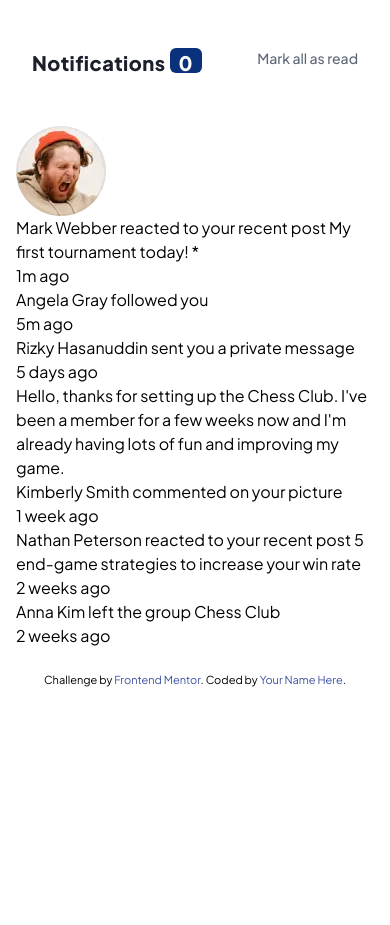
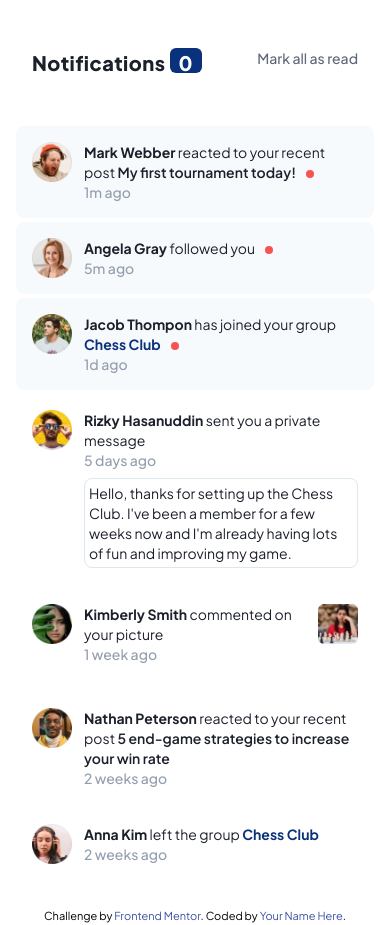
Before and after one commit to CarlosArgelio/challange-notification-page, a React (Vite) app: page / in a window 390 px wide. Before the commit the page ends 844 px from the top, so only its background shows below. Built offline with nearby package versions, Linux system fonts and the light colour scheme.

Commit message:
style: mockup mobile notification

```diff
--- a/src/Components/NotificationCard.tsx
+++ b/src/Components/NotificationCard.tsx
@@ -1,68 +1,132 @@
-import { avatars } from "./../assets/images";
+import { avatars, ImageGhess } from "./../assets/images";
 
 export const NotificationCard = () => {
   return (
     <>
       {/* Notifications */}
       <div>
-        <div>
-          <img src={avatars.markWebber} alt="" />
-          <p>
-            {" "}
-            <span>Mark Webber</span> <span>reacted to your recent post</span>{" "}
-            <span>My first tournament today!</span>{" "}
-            <span className="status">*</span>
-          </p>
-          <p>1m ago</p>
-        </div>
-
+        <div className="flex gap-3 p-4 text-sm bg-very-ligth-graying-blue text-very-dark-blue cursor-pointer mb-1 rounded-lg">
+          <img src={avatars.markWebber} alt="" className="w-10 h-10" />
           <div>
             <p>
               {" "}
-            <span>Angela Gray</span> <span>followed you</span>
+              <span className="font-bold text-very-dark-blue hover:text-primary-blue">
+                Mark Webber
+              </span>{" "}
+              <span>reacted to your recent post</span>{" "}
+              <span className="font-semibold hover:text-primary-blue">
+                My first tournament today!
+              </span>{" "}
+              {/* status */}
+              <span className="inline-block w-2 h-2 bg-primary-red rounded-full ml-2"></span>
             </p>
-          <p>5m ago</p>
+            <p className="text-grayish-blue font-medium">1m ago</p>
+          </div>
         </div>
 
+        <div className="flex gap-3 p-4 text-sm bg-very-ligth-graying-blue text-very-dark-blue cursor-pointer mb-1 rounded-lg">
+          <img src={avatars.angelaGray} alt="" className="w-10 h-10" />
           <div>
             <p>
               {" "}
-            <span>Rizky Hasanuddin</span>{" "}
-            <span>sent you a private message</span>
+              <span className="font-bold text-very-dark-blue hover:text-primary-blue">
+                Angela Gray
+              </span>{" "}
+              <span>followed you</span> {/* status */}
+              <span className="inline-block w-2 h-2 bg-primary-red rounded-full ml-2"></span>
             </p>
-          <p>5 days ago</p>
-          <p>
-            Hello, thanks for setting up the Chess Club. I've been a member for
-            a few weeks now and I'm already having lots of fun and improving my
-            game.
-          </p>
+            <p className="text-grayish-blue font-medium">5m ago</p>
+          </div>
         </div>
 
+        <div className="flex gap-3 p-4 text-sm bg-very-ligth-graying-blue text-very-dark-blue cursor-pointer mb-1 rounded-lg">
+          <img src={avatars.jacobThompson} alt="" className="w-10 h-10" />
           <div>
             <p>
               {" "}
-            <span>Kimberly Smith</span> <span>commented on your picture</span>
+              <span className="font-bold text-very-dark-blue hover:text-primary-blue">
+                Jacob Thompon
+              </span>{" "}
+              <span>has joined your group</span>{" "}
+              <span className="font-bold text-primary-blue">Chess Club</span>{" "}
+              {/* status */}
+              <span className="inline-block w-2 h-2 bg-primary-red rounded-full ml-2"></span>
             </p>
-          <p>1 week ago</p>
+            <p className="text-grayish-blue font-medium">1d ago</p>
+          </div>
         </div>
 
+        <div className="flex gap-3 p-4 text-sm text-very-dark-blue cursor-pointer mb-1 rounded-lg">
+          <img src={avatars.rizkyHasanuddin} alt="" className="w-10 h-10" />
           <div>
             <p>
               {" "}
-            <span>Nathan Peterson</span>{" "}
-            <span>reacted to your recent post</span>{" "}
-            <span>5 end-game strategies to increase your win rate</span>
+              <span className="font-bold text-very-dark-blue hover:text-primary-blue">
+                Rizky Hasanuddin
+              </span>{" "}
+              <span>sent you a private message</span> {/* status */}
+              {/* <span className="inline-block w-2 h-2 bg-primary-red rounded-full ml-2"></span> */}
             </p>
-          <p>2 weeks ago</p>
+            <p className="text-grayish-blue font-medium mb-2">5 days ago</p>
+            <p className="border border-ligth-grayish-blue-2 p-1 rounded-lg hover:bg-ligth-grayish-blue-1">
+              Hello, thanks for setting up the Chess Club. I've been a member
+              for a few weeks now and I'm already having lots of fun and
+              improving my game.
+            </p>
+          </div>
         </div>
 
+        <div className="flex gap-3 p-4 text-sm text-very-dark-blue cursor-pointer mb-1 rounded-lg">
+          <img src={avatars.kimberlySmith} alt="" className="w-10 h-10" />
           <div>
             <p>
               {" "}
-            <span>Anna Kim</span> <span>left the group</span>{" "}
-            <span>Chess Club</span>
+              <span className="font-bold text-very-dark-blue hover:text-primary-blue">
+                Kimberly Smith
+              </span>{" "}
+              <span>commented on your picture</span> {/* status */}
+              {/* <span className="inline-block w-2 h-2 bg-primary-red rounded-full ml-2"></span> */}
             </p>
-          <p>2 weeks ago</p>
+            <p className="text-grayish-blue font-medium mb-2">1 week ago</p>
+          </div>
+          <img src={ImageGhess} alt="" className="w-10 h-10" />
+        </div>
+
+        <div className="flex gap-3 p-4 text-sm text-very-dark-blue cursor-pointer mb-1 rounded-lg">
+          <img src={avatars.natashaPeterson} alt="" className="w-10 h-10" />
+          <div>
+            <p>
+              {" "}
+              <span className="font-bold text-very-dark-blue hover:text-primary-blue">
+                Nathan Peterson
+              </span>{" "}
+              <span>reacted to your recent post</span>{" "}
+              <span className="font-semibold hover:text-primary-blue">
+                5 end-game strategies to increase your win rate
+              </span>{" "}
+              {/* status */}
+              {/* <span className="inline-block w-2 h-2 bg-primary-red rounded-full ml-2"></span> */}
+            </p>
+            <p className="text-grayish-blue font-medium">2 weeks ago</p>
+          </div>
+        </div>
+
+        {/* bg-very-ligth-graying-blue */}
+        <div className="flex gap-3 p-4 text-sm  text-very-dark-blue cursor-pointer mb-1 rounded-lg">
+          <img src={avatars.annaKim} alt="" className="w-10 h-10" />
+          <div>
+            <p>
+              {" "}
+              <span className="font-bold text-very-dark-blue hover:text-primary-blue">
+                Anna Kim
+              </span>{" "}
+              <span>left the group</span>{" "}
+              <span className="font-bold text-primary-blue">Chess Club</span>{" "}
+              {/* status */}
+              {/* <span className="inline-block w-2 h-2 bg-primary-red rounded-full ml-2"></span> */}
+            </p>
+            <p className="text-grayish-blue font-medium">2 weeks ago</p>
+          </div>
         </div>
       </div>
     </>
--- a/src/assets/images/index.ts
+++ b/src/assets/images/index.ts
@@ -1,5 +1,21 @@
 import AvatarMarkWebber from "./avatar-mark-webber.webp";
+import AvatarAngelaGray from "./avatar-angela-gray.webp";
+import AvatarJacobThompson from "./avatar-jacob-thompson.webp";
+import AvatarRizkyHasanuddin from "./avatar-rizky-hasanuddin.webp";
+import AvatarKimberlySmith from "./avatar-kimberly-smith.webp";
+import AvatarNatashaPeterson from "./avatar-nathan-peterson.webp";
+import AvatarAnnaKim from "./avatar-anna-kim.webp";
+
+import ImageGhess from "./image-chess.webp";
 
 export const avatars = {
   markWebber: AvatarMarkWebber,
+  angelaGray: AvatarAngelaGray,
+  jacobThompson: AvatarJacobThompson,
+  rizkyHasanuddin: AvatarRizkyHasanuddin,
+  kimberlySmith: AvatarKimberlySmith,
+  natashaPeterson: AvatarNatashaPeterson,
+  annaKim: AvatarAnnaKim,
 };
+
+export { ImageGhess };
```
Lines whose indentation alone changed are shown as unchanged.
